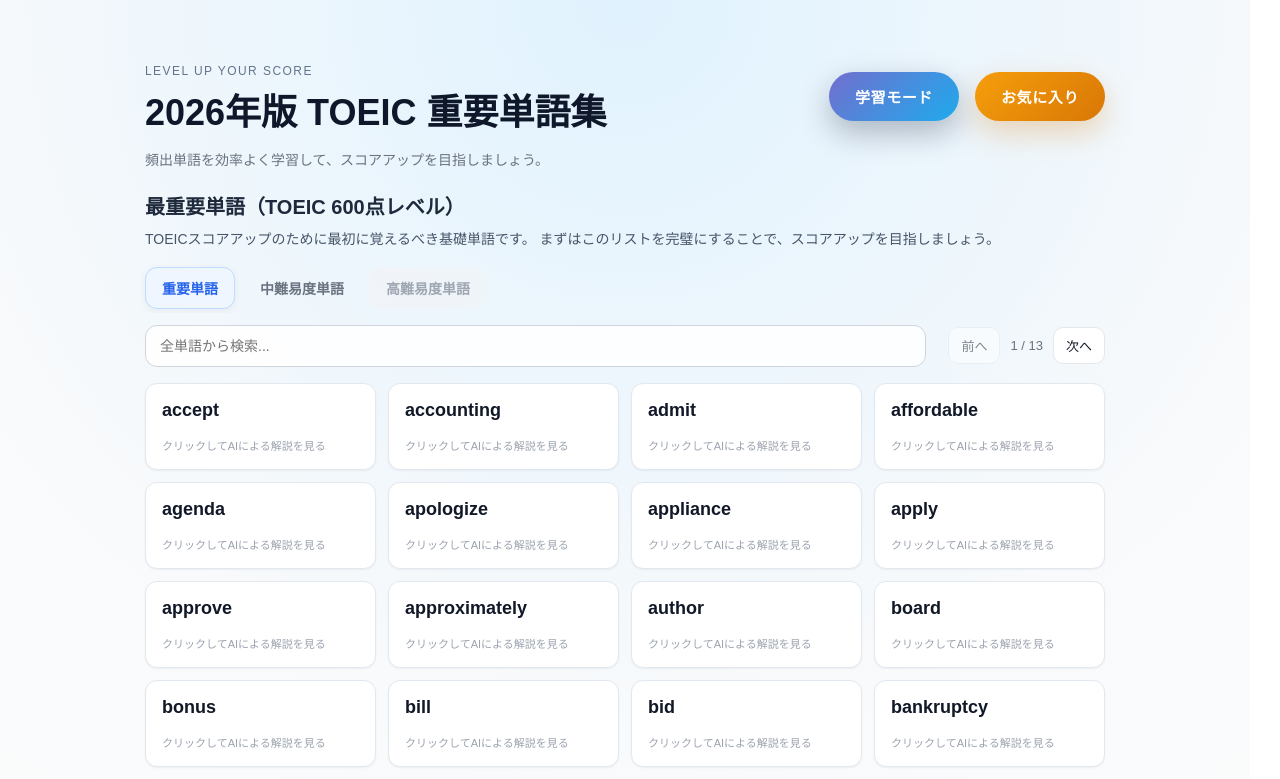
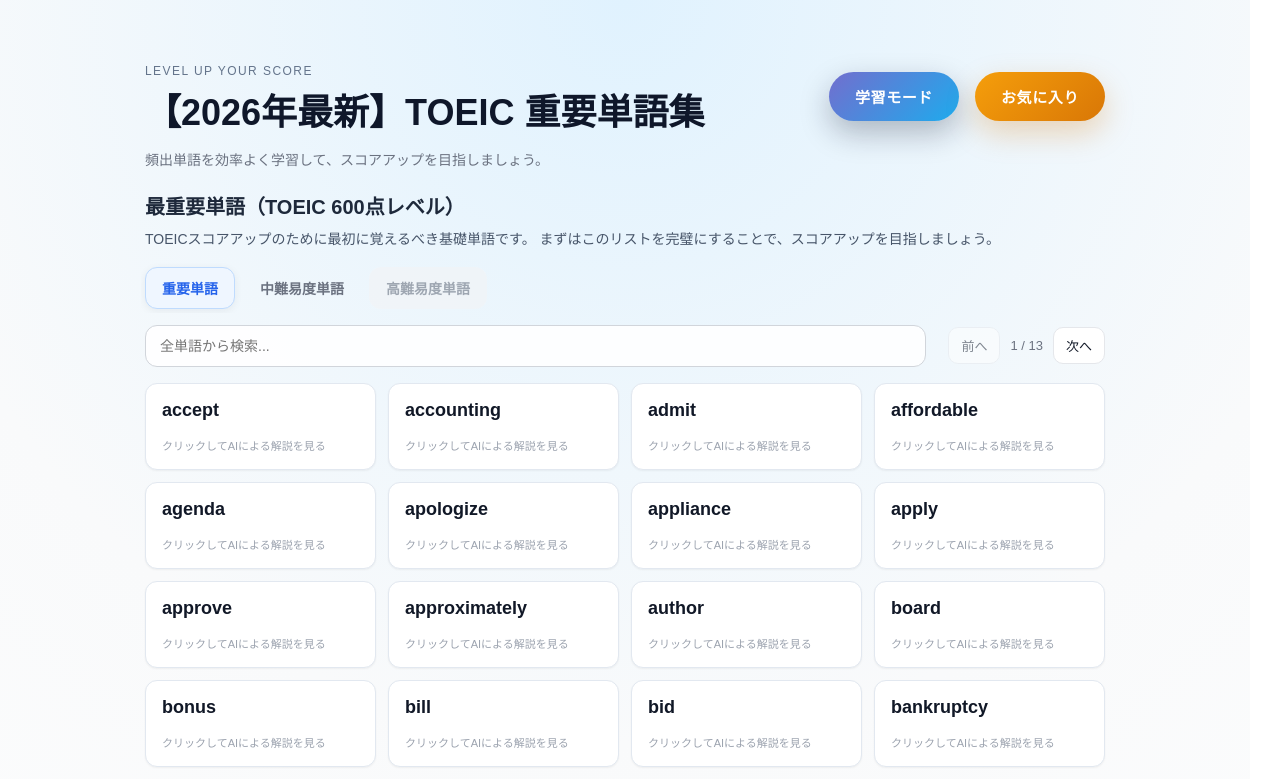
Before and after one commit to Rainnnnnnnn-maker/toeic_website_ver2.0, a Next.js app: page / in a window 1280 px wide. Shown: the top 779 px of the page. Built offline with nearby package versions, Linux system fonts and the light colour scheme.

Commit message:
feat(seo): update metadata and add canonical URLs
- Add canonical URLs for all pages to improve SEO
- Update page titles and descriptions for better search visibility
- Add new words to the mid-level vocabulary list

```diff
--- a/src/app/favorites/page.tsx
+++ b/src/app/favorites/page.tsx
@@ -8,6 +8,9 @@ import ReviewModeButton from "../ReviewModeButton";
 export const metadata: Metadata = {
   title: "お気に入り単語",
   description: "登録したお気に入り単語の一覧",
+  alternates: {
+    canonical: "https://www.toeic-words.com/favorites",
+  },
 };
 
 export default function FavoritesPage() {
--- a/src/app/page.tsx
+++ b/src/app/page.tsx
@@ -6,7 +6,9 @@ import { getImportantWords, getMediumWords } from "@/data/words";
 import WordsListClient from "./WordsListClient";
 
 export const metadata: Metadata = {
-  title: "2026年版 TOEIC単語 - 600点 730点 800点レベル",
+  title: {
+    absolute: "TOEIC単語【2026年最新】600点・730点・800点レベル別重要単語集",
+  },
   description:
     "2026年最新版。TOEIC 600点突破に必須の頻出単語から730点 800点レベルの中級単語までを網羅。AIによる詳細な解説と例文で、効率よくスコアアップを目指せます。",
   alternates: {
@@ -39,7 +41,7 @@ export default function Home() {
         <header className={styles.header}>
           <div className={styles.headerContent}>
             <p className={styles.tagline}>LEVEL UP YOUR SCORE</p>
-            <h1 className={styles.title}>2026年版 TOEIC 重要単語集</h1>
+            <h1 className={styles.title}>【2026年最新】TOEIC 重要単語集</h1>
             <p className={styles.subtitle}>
               頻出単語を効率よく学習して、スコアアップを目指しましょう。
             </p>
--- a/src/app/review/page.tsx
+++ b/src/app/review/page.tsx
@@ -5,7 +5,7 @@ export const metadata = {
   title: "復習モード",
   description: "お気に入り登録した単語を重点的に復習します。",
   alternates: {
-    canonical: "/review",
+    canonical: "https://www.toeic-words.com/review",
   },
 };
 
```
Also changed, not shown: .doc/word_mid.txt.
